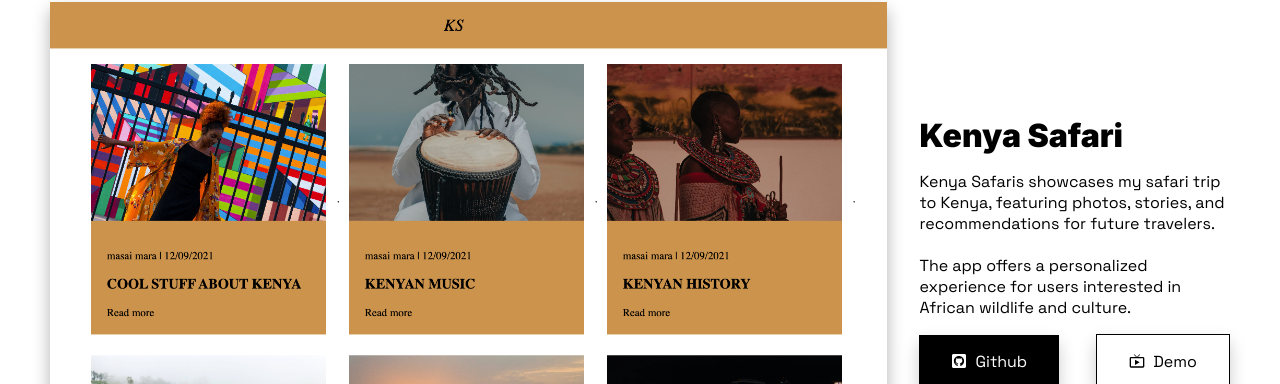
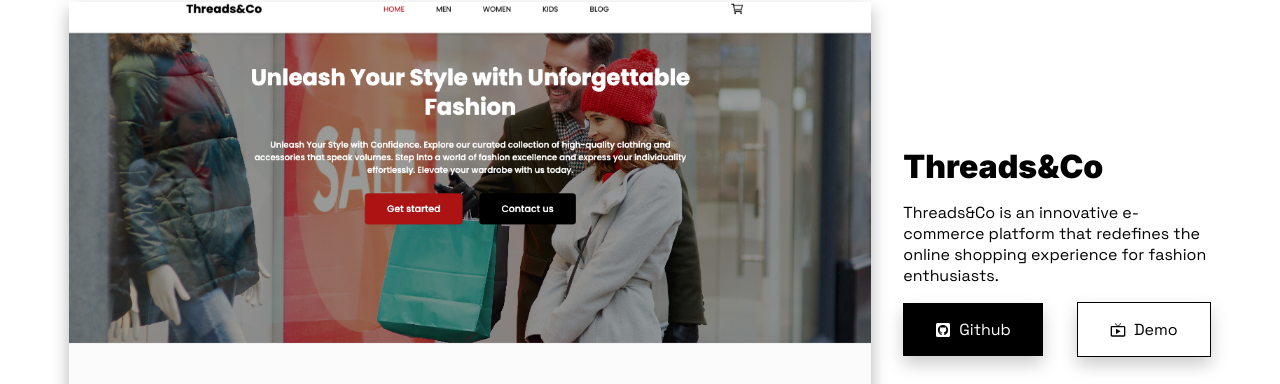
Before and after one commit to Devongaki/portfolio, a React (Create React App) app: page / in a window 1280 px wide. Shown: the part 1234-1618 px from the top of the page. Built offline with nearby package versions, Linux system fonts and the light colour scheme.

Commit message:
Project two

```diff
--- a/src/component/Sections/Projects/Projects.jsx
+++ b/src/component/Sections/Projects/Projects.jsx
@@ -3,7 +3,7 @@ import "./Projects.css";
 import { FaGithubSquare } from "react-icons/fa";
 import { MdLiveTv } from "react-icons/md";
 import GamestudioImg from "../../../assets/images/GamestudioImg.png";
-import KenyaSafariimg from "../../../assets/images/kenyasafari.png";
+import threadco from "../../../assets/images/threadco.png";
 import Rainydaysimg from "../../../assets/images/Rainydays.png";
 
 export const Projects = () => {
@@ -48,23 +48,21 @@ export const Projects = () => {
           </div>
           <div className="project-items">
             <div className="project-img">
-              <img src={KenyaSafariimg} alt="" />
+              <img src={threadco} alt="" />
             </div>
             <div className="project-details">
               <div className="project-title">
-                <h1>Kenya Safari</h1>
+                <h1>Threads&Co</h1>
               </div>
               <div className="project-description">
                 <p>
-                  Kenya Safaris showcases my safari trip to Kenya, featuring photos, stories,
-                  and recommendations for future travelers. <br /><br /> The app offers a
-                  personalized experience for users interested in African
-                  wildlife and culture.
+                  Threads&Co is an innovative e-commerce platform that redefines
+                  the online shopping experience for fashion enthusiasts.
                 </p>
               </div>
               <div className="project-cta">
                 <div className="github-cta">
-                  <a href="https://github.com/Devongaki/gamearchieve">
+                  <a href="https://github.com/Devongaki/Threadsco">
                     <FaGithubSquare />
                     Github
                   </a>
@@ -89,9 +87,10 @@ export const Projects = () => {
               <div className="project-description">
                 <p>
                   Rainydays is an e-commerce platform that offers a diverse
-                  range of winter jackets. <br /><br /> The site includes filtering options,
-                  user accounts, secure payment processing, and a personalized
-                  shopping experience.
+                  range of winter jackets. <br />
+                  <br /> The site includes filtering options, user accounts,
+                  secure payment processing, and a personalized shopping
+                  experience.
                 </p>
               </div>
               <div className="project-cta">
```
Also changed, not shown: src/assets/images/threadco.png (added).
